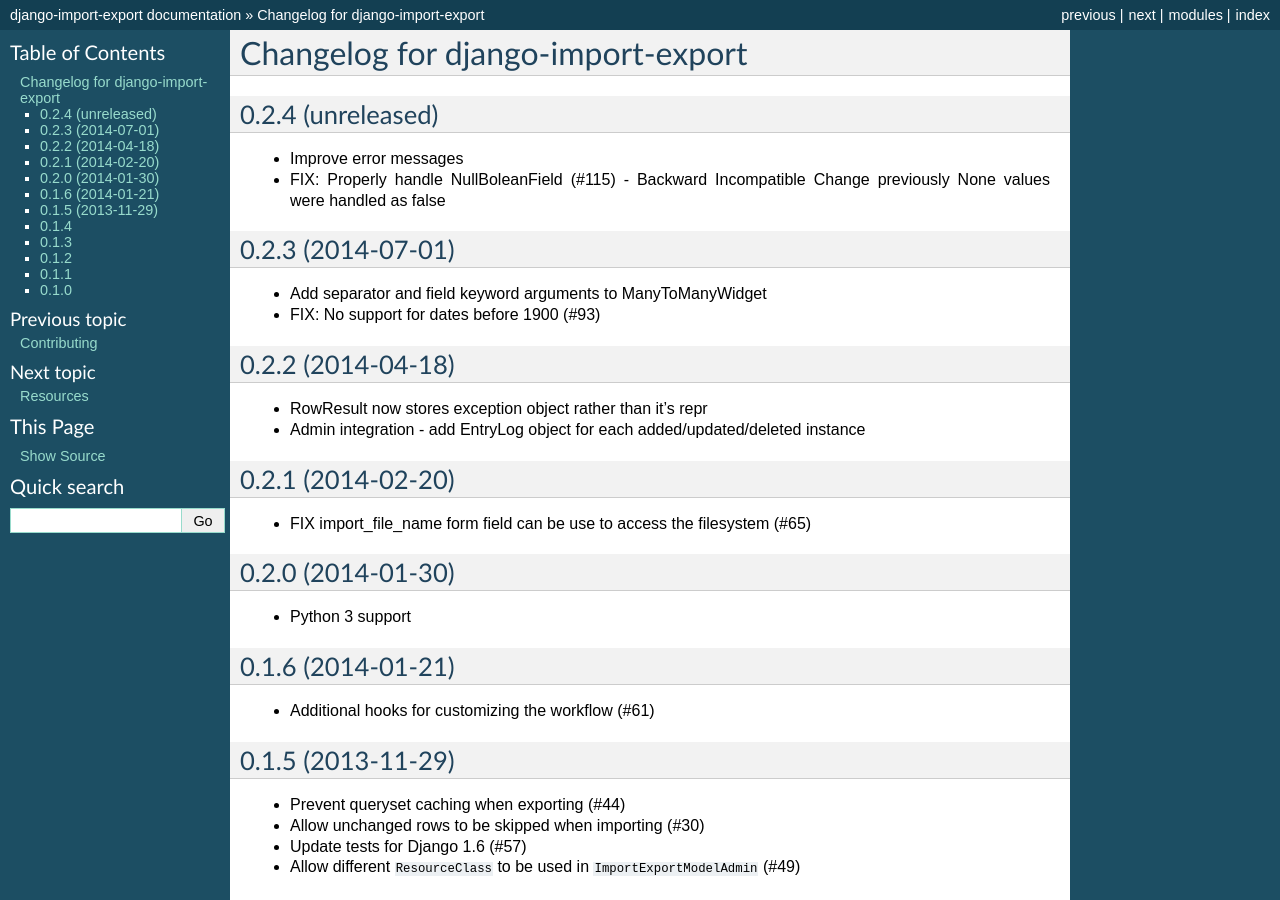
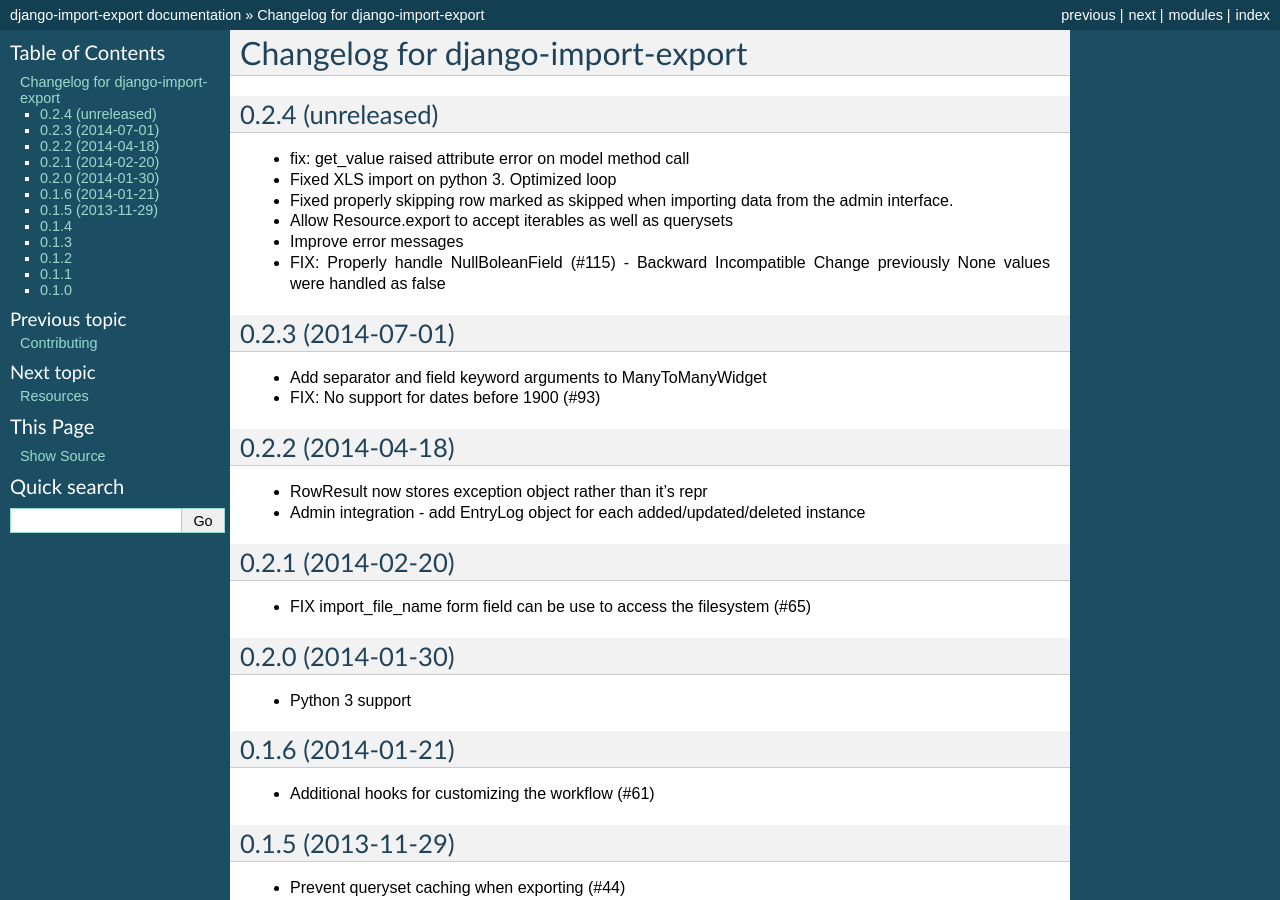
Before and after one commit to django-import-export/django-import-export, a Sphinx documentation site: the page built from docs/changelog.rst, in a window 1280 px wide and 900 px high. Built offline with Sphinx 7.4.7, drawn with Linux system fonts in a browser that asks for light colours; the version number could not be read and is left out.

Commit message:
Update changelog.rst

```diff
--- a/docs/changelog.rst
+++ b/docs/changelog.rst
@@ -3,6 +3,15 @@
 
 0.2.4 (unreleased)
 ------------------
+
+- fix: get_value raised attribute error on model method call
+
+- Fixed XLS import on python 3. Optimized loop
+
+- Fixed properly skipping row marked as skipped when importing data from
+  the admin interface.
+
+- Allow Resource.export to accept iterables as well as querysets
 
 - Improve error messages
 
```
